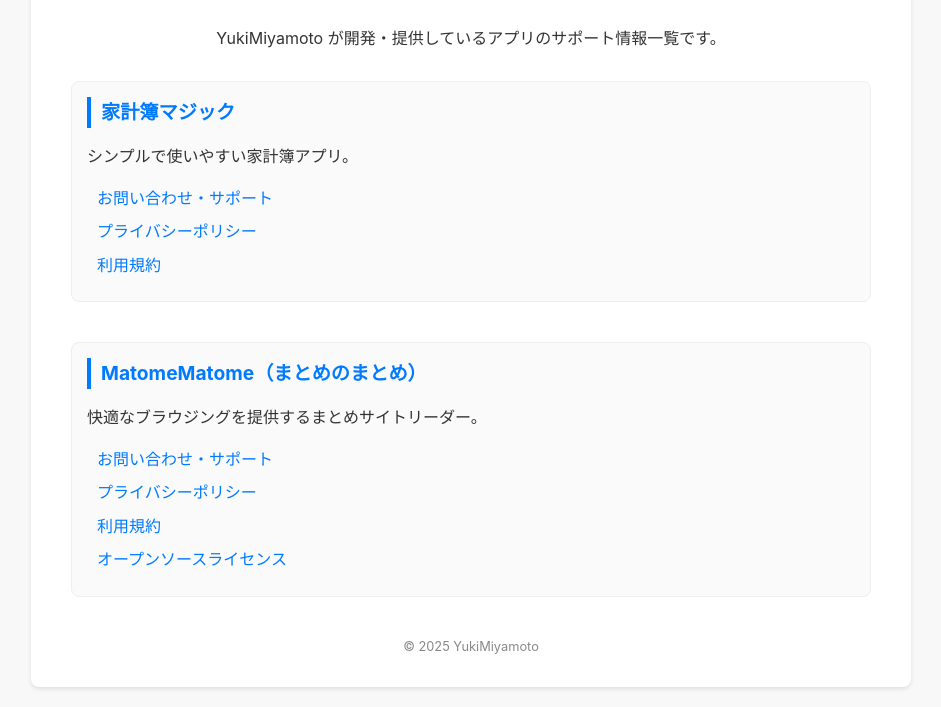
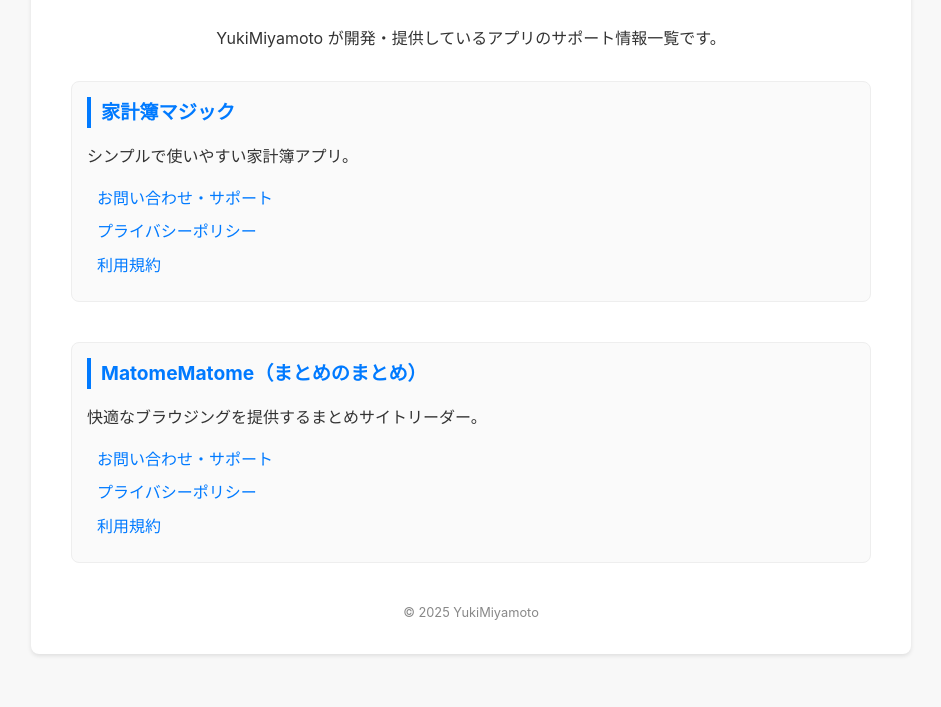
Before and after one commit to yukimiyamoto-project/yukimiyamoto-project.github.io, a plain HTML site: page index.html in a window 1280 px wide. Shown: the part 138-845 px from the top of the page, without its empty margins (169-1110 px from the left). After the commit the page ends 812 px from the top, so only its background shows below. Drawn offline with Linux system fonts and the light colour scheme.

Commit message:
Update index.html

```diff
--- a/index.html
+++ b/index.html
@@ -95,7 +95,6 @@
                 <li><a href="https://yukimiyamoto-project.github.io/MatomeMatome-legal/support.html">お問い合わせ・サポート</a></li>
                 <li><a href="https://yukimiyamoto-project.github.io/MatomeMatome-legal/privacy.html">プライバシーポリシー</a></li>
                 <li><a href="https://yukimiyamoto-project.github.io/MatomeMatome-legal/terms.html">利用規約</a></li>
-                <li><a href="https://yukimiyamoto-project.github.io/MatomeMatome-legal/licenses.html">オープンソースライセンス</a></li>
             </ul>
         </div>
 
```
